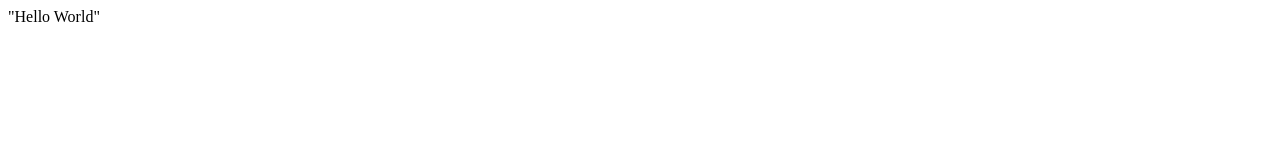
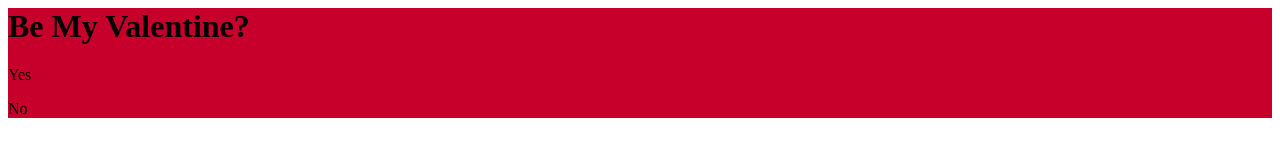
Before and after one commit to wisebell0823/wisebell0823.github.io, a plain HTML site: page index.html in a window 1280 px wide. Drawn offline with Linux system fonts and the light colour scheme.

Commit message:
Basic html of page

```diff
--- a/index.html
+++ b/index.html
@@ -1 +1,30 @@
-"Hello World"
+<html>
+
+<head>
+
+</head>
+
+<body>
+    <div style="background-color: rgb(198, 0, 43);">
+        <div>
+            <h1>Be My Valentine?</h1>
+        </div>
+
+        <div>
+            <div>
+                <p>Yes</p>
+            </div>
+            <div>
+                <p>No</p>
+            </div>
+        </div>
+
+
+
+
+    </div>
+
+</body>
+
+
+</html>
```
